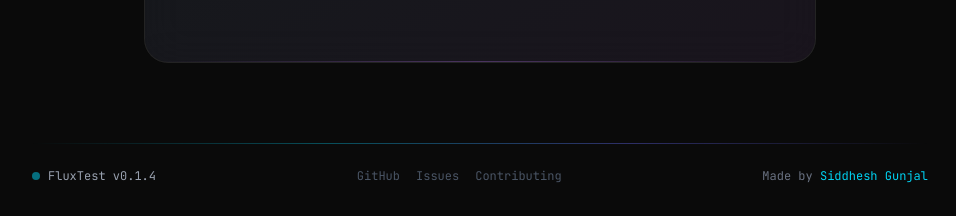
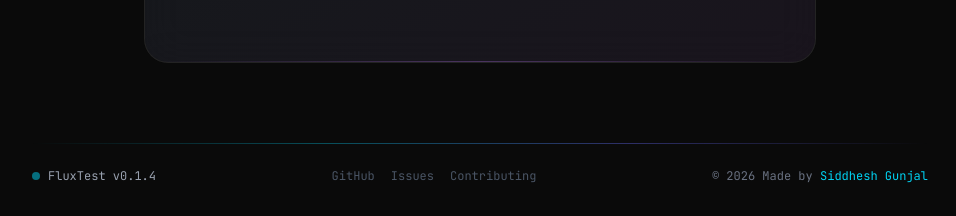
Before and after one commit to siddheshgunjal/flux-test, a website: page website/index.html in a window 1280 px wide. Shown: the part 6006-6222 px from the top of the page, without its empty margins (160-1116 px from the left). Drawn offline with Linux system fonts and the light colour scheme.

Commit message:
Add copyright year to footer

```diff
--- a/website/index.html
+++ b/website/index.html
@@ -782,7 +782,7 @@
                     <a href="https://github.com/siddheshgunjal/flux-test/blob/main/CONTRIBUTING.md" target="_blank" rel="noopener" class="hover:text-gray-300 transition-colors">Contributing</a>
                 </div>
                 <span class="text-gray-500">
-                    Made by <a href="https://siddheshgunjal.github.io" target="_blank" class="text-cyan-400 hover:underline">Siddhesh Gunjal</a>
+                    &copy; <span id="year">2026</span> Made by <a href="https://siddheshgunjal.github.io" target="_blank" class="text-cyan-400 hover:underline">Siddhesh Gunjal</a>
                 </span>
             </div>
         </div>
```
